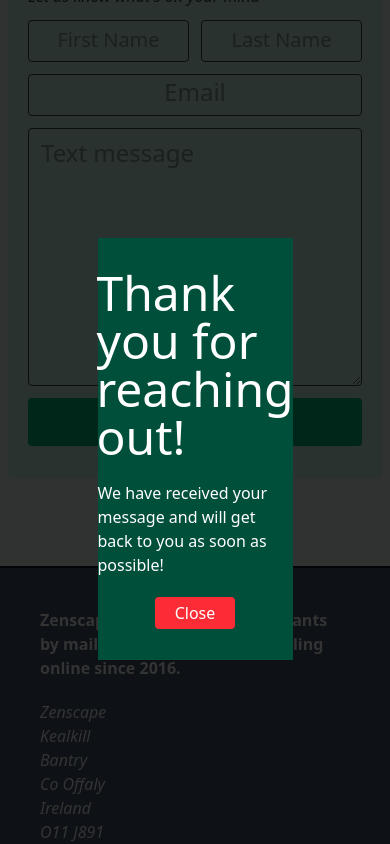
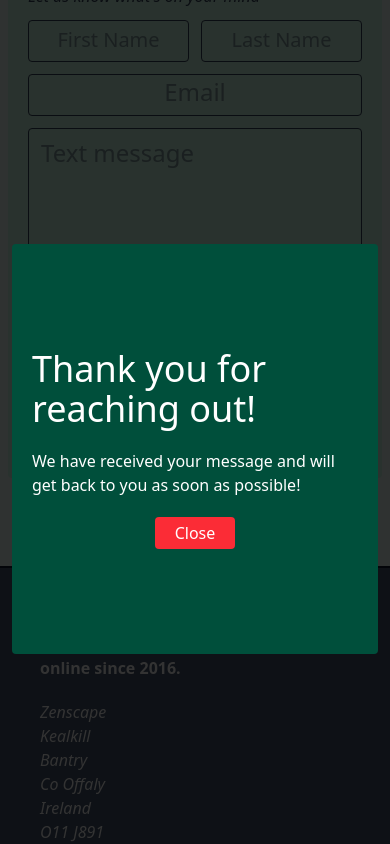
Before and after one commit to FredH2O/zenscape, a Next.js app: page /contact in a window 390 px wide. Both pictures are taken after typing "Sample", "Sample", "name@example.com", "Sample" into the empty fields and a click on the button "Send". Shown: the part 1090-1934 px from the top of the page. Built offline with nearby package versions, Linux system fonts and the light colour scheme.

Commit message:
chore: fixed styling for mobile devices

```diff
--- a/app/contact/page.tsx
+++ b/app/contact/page.tsx
@@ -64,10 +64,12 @@ const Contact = () => {
             initial={{ opacity: 0, y: 150 }}
             transition={{ ease: easeInOut, duration: 0.5 }}
             animate={{ opacity: 1, y: 0 }}
-            className="fixed top-0 left-0 justify-center flex items-center w-full h-full transition-all duration-75 ease-in z-50 text-white"
+            className="fixed top-0 left-0 justify-center p-3 flex items-center w-full h-full transition-all duration-75 ease-in z-50 text-white"
           >
-            <div className="container gap-5 mx-auto w-1/2 h-1/2 bg-emerald-900 text-start flex flex-col justify-center items-center">
-              <h2 className="text-5xl">Thank you for reaching out!</h2>
+            <div className="container gap-5 mx-auto w-full md:w-3/4 h-1/2 rounded p-5 xl:w-1/2 bg-emerald-900 text-start flex flex-col justify-center items-center">
+              <h2 className="lg:text-5xl text-4xl">
+                Thank you for reaching out!
+              </h2>
               <p>
                 We have received your message and will get back to you as soon
                 as possible!
```
